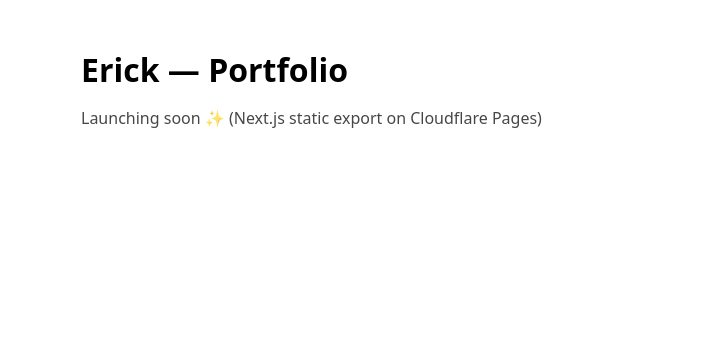
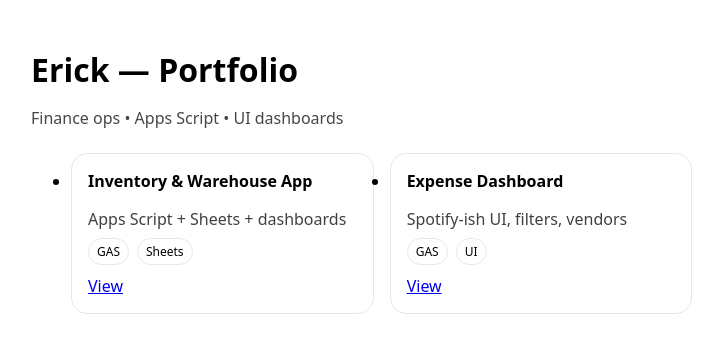
Before and after one commit to erickchia/portfolio, a Next.js app: page / in a window 1280 px wide. Shown: the top 352 px of the page, without its empty margins (119-842 px from the left). Built offline with nearby package versions, Linux system fonts and the light colour scheme.

Commit message:
Update page.js

```diff
--- a/app/page.js
+++ b/app/page.js
@@ -1,8 +1,27 @@
+import { projects } from "../data/projects";
+
 export default function Home() {
   return (
-    <main style={{maxWidth:880,margin:"48px auto",padding:"0 20px"}}>
+    <main style={{maxWidth:980,margin:"48px auto",padding:"0 20px"}}>
       <h1 style={{fontSize:"2rem",fontWeight:800,marginBottom:8}}>Erick — Portfolio</h1>
-      <p style={{opacity:.72}}>Launching soon ✨  (Next.js static export on Cloudflare Pages)</p>
+      <p style={{opacity:.72,marginBottom:24}}>Finance ops • Apps Script • UI dashboards</p>
+
+      <ul style={{display:"grid",gridTemplateColumns:"repeat(auto-fill,minmax(260px,1fr))",gap:16}}>
+        {projects.map((p,i)=>(
+          <li key={i} style={{border:"1px solid #e5e7eb",borderRadius:16,padding:16}}>
+            <div style={{fontWeight:700,marginBottom:6}}>{p.name}</div>
+            <p style={{opacity:.75,marginBottom:8}}>{p.description}</p>
+            {p.tags?.length>0 && (
+              <div style={{display:"flex",gap:8,flexWrap:"wrap"}}>
+                {p.tags.map(t=>(
+                  <span key={t} style={{fontSize:12,border:"1px solid #e5e7eb",borderRadius:999,padding:"4px 8px"}}>{t}</span>
+                ))}
+              </div>
+            )}
+            {p.url && <a href={p.url} target="_blank" style={{display:"inline-block",marginTop:10,textDecoration:"underline"}}>View</a>}
+          </li>
+        ))}
+      </ul>
     </main>
   );
 }
```
